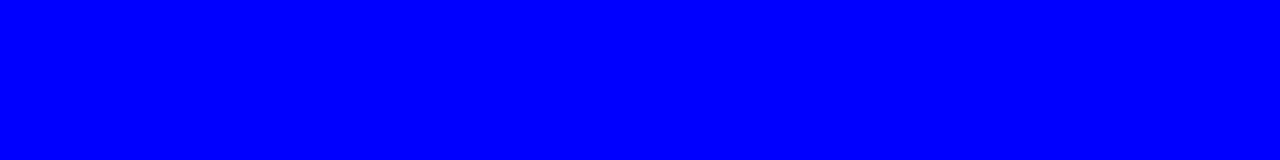
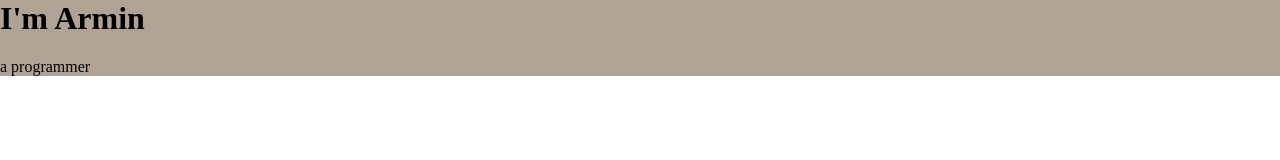
Before and after one commit to armingh2000/web-development-bootcamp, a plain HTML site: page Web Development/CSS - My Site/index.html in a window 1280 px wide. Drawn offline with Linux system fonts and the light colour scheme.

Commit message:
5-3 n a, wd u

```diff
--- a/Web Development/CSS - My Site/css/styles.css
+++ b/Web Development/CSS - My Site/css/styles.css
@@ -1,3 +1,13 @@
 body {
-  background-color: blue;
+  margin: 0;
 }
+
+div {
+  background-color: #B1A296;
+  margin-left: 0;
+  margin-right: 0;
+}
+
+h1 {
+  margin-top: 0;
+}
--- a/Web Development/CSS - My Site/index.html
+++ b/Web Development/CSS - My Site/index.html
@@ -9,5 +9,10 @@
   </head>
   <body>
 
+    <div>
+      <h1>I'm Armin</h1>
+      <p>a programmer</p>
+    </div>
+
   </body>
 </html>
```
Also changed, not shown: 2 other files.
